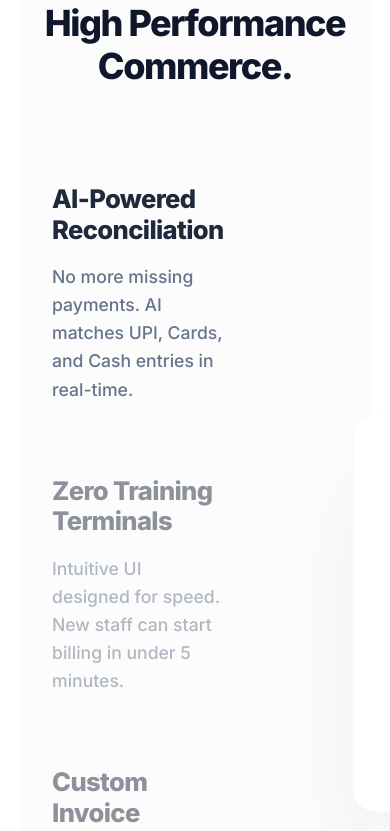
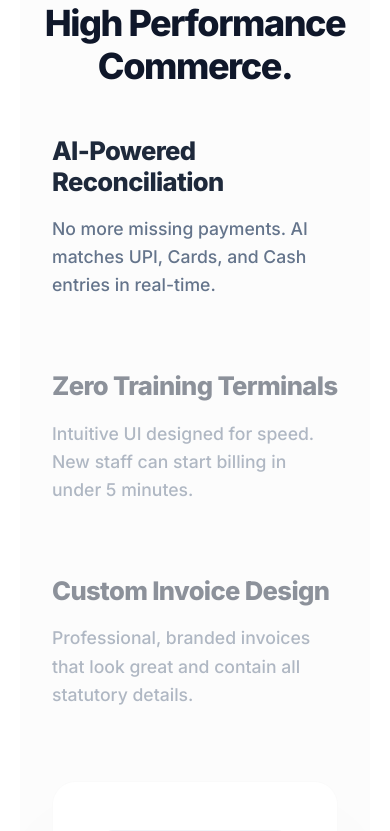
Before and after one commit to vasnimartin/zenflow-website, an Angular app: page /billing in a window 390 px wide. Shown: the part 2900-3731 px from the top of the page. Built offline with nearby package versions, Linux system fonts and the light colour scheme.

Commit message:
fix(mobile): resolve operations grid specificity conflict to ensure stacking

```diff
--- a/src/app/pages/accounting/accounting.component.scss
+++ b/src/app/pages/accounting/accounting.component.scss
@@ -349,7 +349,7 @@
 
   .bento-section .inner-bento-grid { grid-template-columns: 1fr 1fr; }
 
-  .split-content-v4 { grid-template-columns: 1fr; gap: 4rem; margin-top: 4rem; }
+  .ops-walkthrough-v4 .split-content-v4 { grid-template-columns: 1fr; gap: 4rem; margin-top: 4rem; }
   .outcome-section { padding: 8rem 0; .outcome-container h2 { font-size: 3rem; } }
 }
 
@@ -376,7 +376,7 @@
     h3 { font-size: 1.25rem; }
   }
   .ops-walkthrough-v4 { padding: 6rem 0; .ops-header { margin-bottom: 3rem; } .section-title { font-size: 2.25rem; } }
-  .split-content-v4 { margin-top: 2rem; gap: 3rem; }
+  .ops-walkthrough-v4 .split-content-v4 { margin-top: 2rem; gap: 3rem; }
   .ops-visual-v4 .dashboard-preview {
     padding: 1.25rem;
     width: 100%;
--- a/src/app/pages/billing/billing.component.scss
+++ b/src/app/pages/billing/billing.component.scss
@@ -286,7 +286,7 @@
 
   .bento-section .inner-bento-grid { grid-template-columns: 1fr 1fr; }
 
-  .split-content-v4 { grid-template-columns: 1fr; gap: 4rem; margin-top: 4rem; }
+  .ops-walkthrough-v4 .split-content-v4 { grid-template-columns: 1fr; gap: 4rem; margin-top: 4rem; }
   .outcome-section { padding: 8rem 0; .outcome-container h2 { font-size: 3rem; } }
 }
 
@@ -312,7 +312,7 @@
     h3 { font-size: 1.25rem; }
   }
   .ops-walkthrough-v4 { padding: 6rem 0; .ops-header { margin-bottom: 3rem; } .section-title { font-size: 2.25rem; } }
-  .split-content-v4 { margin-top: 2rem; gap: 3rem; }
+  .ops-walkthrough-v4 .split-content-v4 { margin-top: 2rem; gap: 3rem; }
   .ops-visual-v4 .dashboard-preview { padding: 1.5rem; .main-stat .val { font-size: 2.5rem; } .dash-search-mock { margin-bottom: 2rem; } }
   .outcome-section { padding: 6rem 0; }
   .outcome-container { h2 { font-size: 2.25rem; } .outcome-statement { font-size: 1.1rem; margin-bottom: 3rem; } .outcome-item { font-size: 1.1rem; gap: 1rem; text-align: left; } }
--- a/src/app/pages/inventory/inventory.component.scss
+++ b/src/app/pages/inventory/inventory.component.scss
@@ -281,7 +281,7 @@
 
   .bento-section .inner-bento-grid { grid-template-columns: 1fr 1fr; }
 
-  .split-content-v4 { grid-template-columns: 1fr; gap: 4rem; margin-top: 4rem; }
+  .ops-walkthrough-v4 .split-content-v4 { grid-template-columns: 1fr; gap: 4rem; margin-top: 4rem; }
   .outcome-section { padding: 8rem 0; .outcome-container h2 { font-size: 3rem; } }
 }
 
@@ -307,7 +307,7 @@
     h3 { font-size: 1.25rem; }
   }
   .ops-walkthrough-v4 { padding: 6rem 0; .ops-header { margin-bottom: 3rem; } .section-title { font-size: 2.25rem; } }
-  .split-content-v4 { margin-top: 2rem; gap: 3rem; }
+  .ops-walkthrough-v4 .split-content-v4 { margin-top: 2rem; gap: 3rem; }
   .ops-visual-v4 .dashboard-preview { padding: 1.5rem; .main-stat .val { font-size: 2.5rem; } .dash-search-mock { margin-bottom: 2rem; } }
   .outcome-section { padding: 6rem 0; }
   .outcome-container { h2 { font-size: 2.25rem; } .outcome-statement { font-size: 1.1rem; margin-bottom: 3rem; } .outcome-item { font-size: 1.1rem; gap: 1rem; text-align: left; } }
--- a/src/app/pages/omnichannel/omnichannel.component.scss
+++ b/src/app/pages/omnichannel/omnichannel.component.scss
@@ -280,7 +280,7 @@
 
   .bento-section .inner-bento-grid { grid-template-columns: 1fr 1fr; }
 
-  .split-content-v4 { grid-template-columns: 1fr; gap: 4rem; margin-top: 4rem; }
+  .ops-walkthrough-v4 .split-content-v4 { grid-template-columns: 1fr; gap: 4rem; margin-top: 4rem; }
   .ops-list-v4 { gap: 2rem; }
   .ops-visual-v4 .dashboard-preview { padding: 2rem; }
   .outcome-container h2 { font-size: 3rem; }
@@ -309,7 +309,7 @@
     h3 { font-size: 1.25rem; }
   }
   .ops-walkthrough-v4 { padding: 6rem 0; .ops-header { margin-bottom: 3rem; } .section-title { font-size: 2.25rem; } }
-  .split-content-v4 { margin-top: 2rem; gap: 3rem; }
+  .ops-walkthrough-v4 .split-content-v4 { margin-top: 2rem; gap: 3rem; }
   .ops-visual-v4 .dashboard-preview { padding: 1.5rem; .main-stat .val { font-size: 2.5rem; } .dash-search-mock { margin-bottom: 2rem; } }
   .outcome-section { padding: 6rem 0; }
   .outcome-container { h2 { font-size: 2.25rem; } .outcome-statement { font-size: 1.1rem; margin-bottom: 3rem; } .outcome-item { font-size: 1.1rem; gap: 1rem; text-align: left; } }
```
